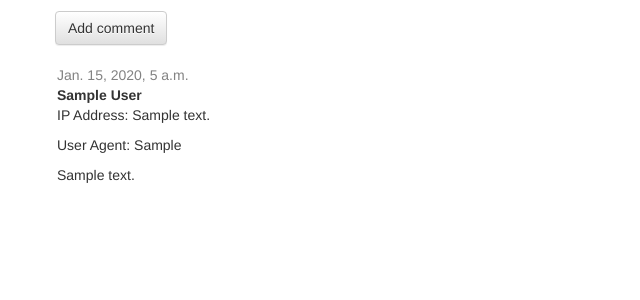
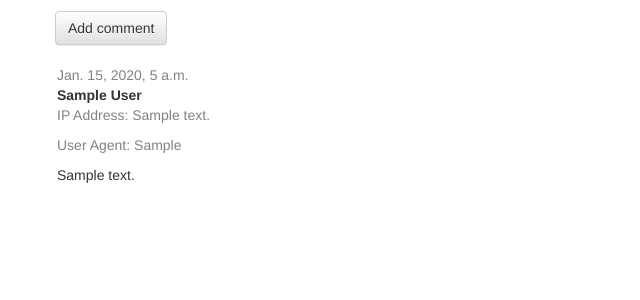
Before and after one commit to madeinny/my-first-blog, a Django app: page /post/1/ in a window 1280 px wide. Shown: the part 437-737 px from the top of the page, without its empty margins (0-640 px from the left). Run offline with Django 3.2, Linux system fonts and the light colour scheme; a user stored in the database is signed in; tables that the repository leaves empty hold one stand-in row (values such as "Sample post"); some libraries are stand-ins or nearby versions; some web fonts are replaced.

Commit message:
Fixed incorrect CSS class name.

```diff
--- a/blog/static/css/blog.css
+++ b/blog/static/css/blog.css
@@ -60,6 +60,6 @@ h1, h2, h3, h4 {
     margin: 20px 0px 20px 2px;
 }
 
-.comment-details {
+.comment-detail {
     color:#828282;
 }
```
